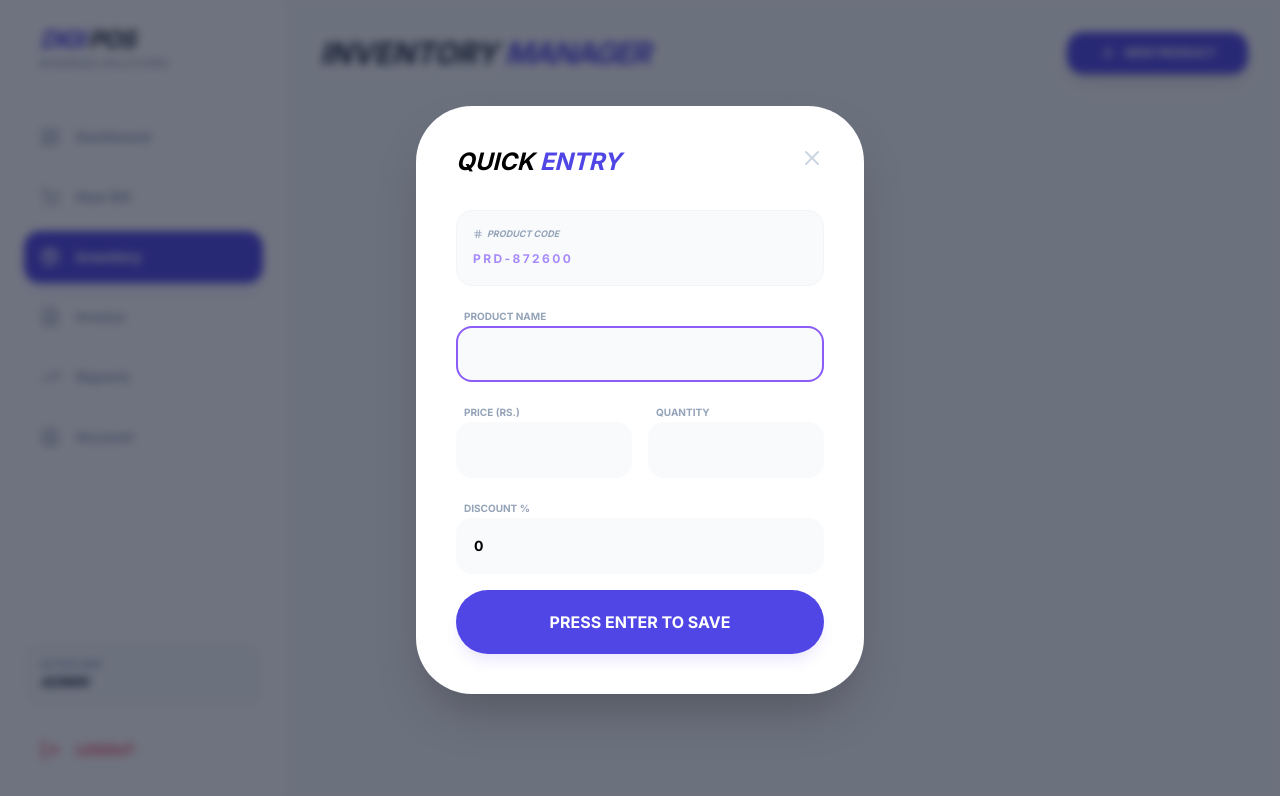
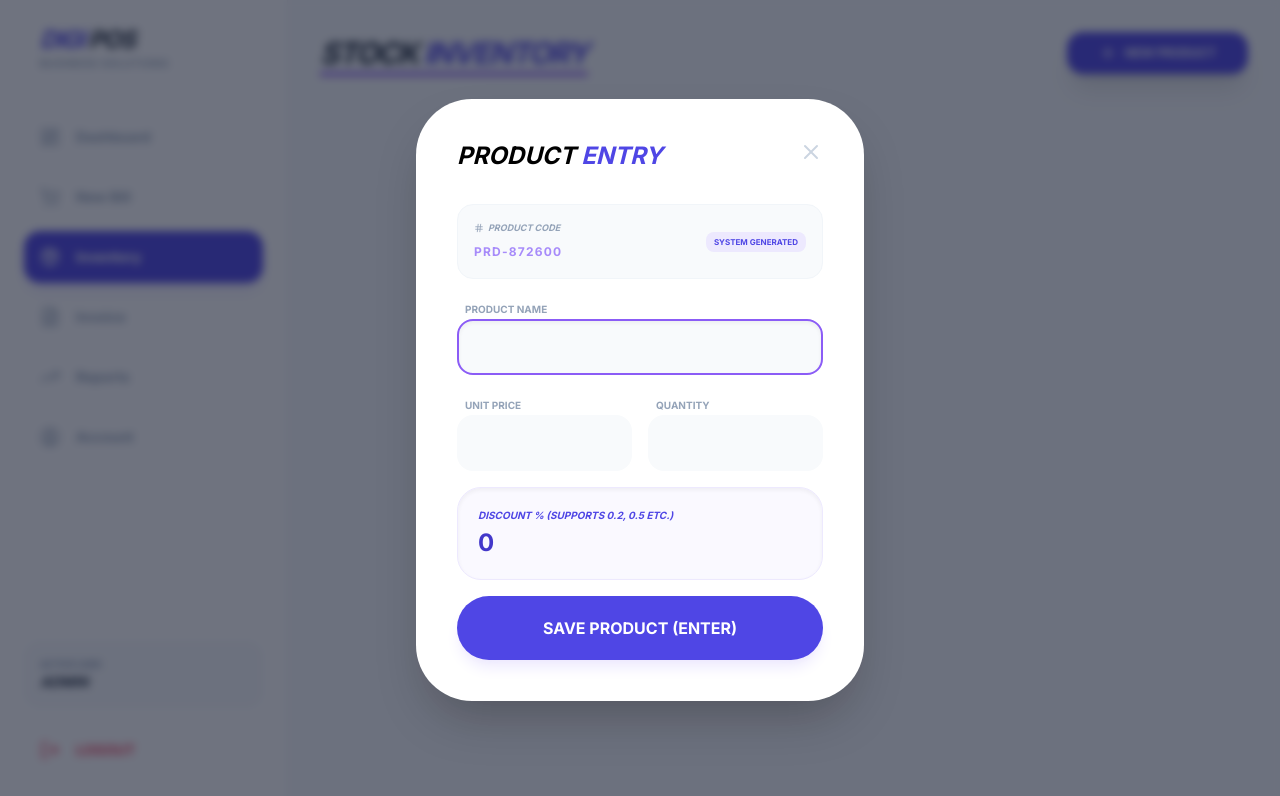
Before and after one commit to ThanushDev/Smart-POS-System, a React (Vite) app: page /inventory in a window 1280 px wide. Both pictures are taken after a click on the button "NEW PRODUCT". Shown: the top 796 px of the page. Built offline with nearby package versions, Linux system fonts and the light colour scheme; what @radix-ui/themes would draw is missing.

Commit message:
Update Inventory.tsx

```diff
--- a/src/pages/Inventory.tsx
+++ b/src/pages/Inventory.tsx
@@ -15,12 +15,12 @@ const Inventory = () => {
     code: '',
     price: '',
     qty: '',
-    discount: ''
+    discount: '0'
   });
 
   const user = JSON.parse(localStorage.getItem('user') || '{}');
 
-  // Refs for Advanced Keyboard Navigation
+  // Input Refs for Arrow Navigation
   const nameRef = useRef<HTMLInputElement>(null);
   const priceRef = useRef<HTMLInputElement>(null);
   const qtyRef = useRef<HTMLInputElement>(null);
@@ -38,7 +38,7 @@ const Inventory = () => {
 
   useEffect(() => { if(user.businessId) fetchProducts(); }, [user.businessId]);
 
-  // Global Key Listener (Ctrl+N to New Product)
+  // Handle Global Ctrl+N shortcut
   useEffect(() => {
     const handleGlobalKeys = (e: KeyboardEvent) => {
       if ((e.ctrlKey || e.metaKey) && e.key === 'n') {
@@ -59,17 +59,17 @@ const Inventory = () => {
       setFormData({ name: '', code: generateProductCode(), price: '', qty: '', discount: '0' });
     }
     setShowModal(true);
-    setTimeout(() => nameRef.current?.focus(), 100);
+    setTimeout(() => nameRef.current?.focus(), 150);
   };
 
-  // Advanced Navigation Logic (Arrow Keys & Enter)
-  const handleKeyDown = (e: React.KeyboardEvent, prevRef: any, nextRef: any) => {
+  // Keyboard Navigation: Enter, Up/Down Arrows
+  const handleKeyNav = (e: React.KeyboardEvent, prev: any, next: any) => {
     if (e.key === 'Enter' || e.key === 'ArrowDown') {
       e.preventDefault();
-      nextRef.current?.focus();
+      next.current?.focus();
     } else if (e.key === 'ArrowUp') {
       e.preventDefault();
-      prevRef.current?.focus();
+      prev.current?.focus();
     }
   };
 
@@ -79,14 +79,14 @@ const Inventory = () => {
       const payload = { ...formData, businessId: user.businessId };
       if (editingProduct) {
         await axios.put(`/api/products/${editingProduct._id}`, payload);
-        toast.success("Updated Successfully");
+        toast.success("Product Updated");
       } else {
         await axios.post('/api/products', payload);
-        toast.success("Product Added");
+        toast.success("Added to Inventory");
       }
       setShowModal(false);
       fetchProducts();
-    } catch (err) { toast.error("Error saving"); }
+    } catch (err) { toast.error("Database Error"); }
   };
 
   return (
@@ -94,44 +94,49 @@ const Inventory = () => {
       <Sidebar />
       <main className="flex-1 p-8 overflow-y-auto">
         <header className="flex justify-between items-center mb-10">
-          <h1 className="text-3xl font-black italic uppercase text-slate-800">Inventory <span className="text-indigo-600 tracking-tighter">Manager</span></h1>
-          <button onClick={() => openModal()} className="bg-indigo-600 text-white px-8 py-3 rounded-2xl font-black flex items-center gap-2 shadow-lg hover:scale-105 transition-all uppercase text-xs">
+          <h1 className="text-3xl font-black italic uppercase text-slate-800 tracking-tighter underline decoration-indigo-500 decoration-4 underline-offset-8">Stock <span className="text-indigo-600">Inventory</span></h1>
+          <button onClick={() => openModal()} className="bg-indigo-600 text-white px-8 py-3 rounded-2xl font-black flex items-center gap-2 shadow-xl hover:bg-indigo-700 transition-all uppercase text-xs">
             <Plus size={18}/> New Product
           </button>
         </header>
 
         <div className="grid grid-cols-1 md:grid-cols-4 gap-6">
           {products.filter(p => p.name.toLowerCase().includes(searchTerm.toLowerCase())).map((p) => (
-            <div key={p._id} className="bg-white p-6 rounded-[2.5rem] border border-slate-100 shadow-sm hover:shadow-xl transition-all group">
+            <div key={p._id} className="bg-white p-6 rounded-[2.5rem] border border-slate-100 shadow-sm hover:shadow-2xl transition-all group">
               <div className="flex justify-between items-center mb-4">
-                <div className="p-3 bg-slate-50 rounded-2xl text-indigo-600"><Package size={20} /></div>
+                <div className="p-3 bg-indigo-50 rounded-2xl text-indigo-600 shadow-inner"><Package size={20} /></div>
                 <button onClick={() => openModal(p)} className="p-2 text-amber-500 hover:bg-amber-50 rounded-lg"><Edit3 size={18}/></button>
               </div>
               <h3 className="font-black uppercase text-sm truncate text-slate-800 italic">{p.name}</h3>
-              <p className="text-[10px] font-bold text-slate-400 mt-1">{p.code}</p>
-              <div className="flex justify-between items-end mt-6 pt-4 border-t border-slate-50 font-black italic">
-                <p className="text-lg text-indigo-600">Rs.{p.price}</p>
-                <span className="text-xs px-3 py-1 bg-slate-100 rounded-full">{p.qty}</span>
+              <p className="text-[10px] font-black text-slate-300 mt-1 tracking-widest">{p.code}</p>
+              <div className="flex justify-between items-end mt-6 pt-4 border-t border-slate-50">
+                <p className="text-lg font-black text-indigo-600 italic">Rs.{p.price}</p>
+                <div className="text-right">
+                    <p className="text-[9px] font-black text-slate-300 uppercase">Stock</p>
+                    <span className="text-xs font-black text-slate-600">{p.qty}</span>
+                </div>
               </div>
             </div>
           ))}
         </div>
       </main>
 
-      {/* KEYBOARD-ONLY MODAL */}
       {showModal && (
         <div className="fixed inset-0 bg-slate-900/60 backdrop-blur-sm flex items-center justify-center z-[100] p-4">
-          <div className="bg-white w-full max-w-md rounded-[3.5rem] p-10 shadow-2xl relative animate-in zoom-in duration-150">
-            <button onClick={() => setShowModal(false)} className="absolute top-10 right-10 text-slate-300 hover:text-rose-500"><X size={24}/></button>
+          <div className="bg-white w-full max-w-md rounded-[3.5rem] p-10 shadow-2xl relative border border-white/20 animate-in zoom-in duration-200">
+            <button onClick={() => setShowModal(false)} className="absolute top-10 right-10 text-slate-300 hover:text-rose-500 transition-colors"><X size={24}/></button>
 
-            <h2 className="text-2xl font-black italic uppercase mb-8">Quick <span className="text-indigo-600">Entry</span></h2>
+            <h2 className="text-2xl font-black italic uppercase mb-8">Product <span className="text-indigo-600 italic">Entry</span></h2>
 
             <form onSubmit={handleSubmit} className="space-y-4">
-              <div className="bg-slate-50 p-4 rounded-2xl border border-slate-100 mb-2">
-                <label className="text-[9px] font-black uppercase text-slate-400 flex items-center gap-1 mb-1 italic">
-                  <Hash size={10}/> Product Code
-                </label>
-                <input type="text" className="w-full bg-transparent font-black text-xs tracking-[0.2em] outline-none text-indigo-400" value={formData.code} readOnly tabIndex={-1} />
+              <div className="bg-slate-50 p-4 rounded-2xl border border-slate-100 flex items-center justify-between">
+                <div>
+                  <label className="text-[9px] font-black uppercase text-slate-400 flex items-center gap-1 mb-1 italic">
+                    <Hash size={10}/> Product Code
+                  </label>
+                  <input type="text" className="bg-transparent font-black text-xs tracking-widest outline-none text-indigo-400 cursor-not-allowed" value={formData.code} readOnly tabIndex={-1} />
+                </div>
+                <span className="text-[8px] font-black bg-indigo-100 text-indigo-600 px-2 py-1 rounded-lg uppercase">System Generated</span>
               </div>
 
               <div>
@@ -139,25 +144,25 @@ const Inventory = () => {
                 <input
                   ref={nameRef}
                   type="text"
-                  className="w-full p-4 bg-slate-50 rounded-2xl outline-none font-bold text-sm border-2 border-transparent focus:border-indigo-500 transition-all"
+                  className="w-full p-4 bg-slate-50 rounded-2xl outline-none font-bold text-sm border-2 border-transparent focus:border-indigo-500 transition-all shadow-inner"
                   value={formData.name}
                   onChange={(e) => setFormData({...formData, name: e.target.value})}
-                  onKeyDown={(e) => handleKeyDown(e, nameRef, priceRef)}
+                  onKeyDown={(e) => handleKeyNav(e, nameRef, priceRef)}
                   required
                 />
               </div>
 
               <div className="grid grid-cols-2 gap-4">
                 <div>
-                  <label className="text-[10px] font-black uppercase text-slate-400 ml-2">Price (Rs.)</label>
+                  <label className="text-[10px] font-black uppercase text-slate-400 ml-2">Unit Price</label>
                   <input
                     ref={priceRef}
                     type="number"
                     step="any"
-                    className="w-full p-4 bg-slate-50 rounded-2xl outline-none font-bold text-sm border-2 border-transparent focus:border-indigo-500 transition-all [appearance:textfield] [&::-webkit-outer-spin-button]:appearance-none [&::-webkit-inner-spin-button]:appearance-none"
+                    className="w-full p-4 bg-slate-50 rounded-2xl outline-none font-bold text-sm border-2 border-transparent focus:border-indigo-500 [appearance:textfield] [&::-webkit-outer-spin-button]:appearance-none [&::-webkit-inner-spin-button]:appearance-none"
                     value={formData.price}
                     onChange={(e) => setFormData({...formData, price: e.target.value})}
-                    onKeyDown={(e) => handleKeyDown(e, nameRef, qtyRef)}
+                    onKeyDown={(e) => handleKeyNav(e, nameRef, qtyRef)}
                     required
                   />
                 </div>
@@ -166,24 +171,26 @@ const Inventory = () => {
                   <input
                     ref={qtyRef}
                     type="number"
-                    className="w-full p-4 bg-slate-50 rounded-2xl outline-none font-bold text-sm border-2 border-transparent focus:border-indigo-500 transition-all [appearance:textfield] [&::-webkit-outer-spin-button]:appearance-none [&::-webkit-inner-spin-button]:appearance-none"
+                    step="any"
+                    className="w-full p-4 bg-slate-50 rounded-2xl outline-none font-bold text-sm border-2 border-transparent focus:border-indigo-500 [appearance:textfield] [&::-webkit-outer-spin-button]:appearance-none [&::-webkit-inner-spin-button]:appearance-none"
                     value={formData.qty}
                     onChange={(e) => setFormData({...formData, qty: e.target.value})}
-                    onKeyDown={(e) => handleKeyDown(e, priceRef, discountRef)}
+                    onKeyDown={(e) => handleKeyNav(e, priceRef, discountRef)}
                     required
                   />
                 </div>
               </div>
 
-              <div>
-                <label className="text-[10px] font-black uppercase text-slate-400 ml-2">Discount %</label>
+              <div className="p-5 bg-indigo-50/50 rounded-3xl border border-indigo-100 shadow-inner">
+                <label className="text-[10px] font-black uppercase text-indigo-600 mb-1 block italic">Discount % (Supports 0.2, 0.5 etc.)</label>
                 <input
                   ref={discountRef}
                   type="number"
-                  className="w-full p-4 bg-slate-50 rounded-2xl outline-none font-bold text-sm border-2 border-transparent focus:border-indigo-500 transition-all [appearance:textfield] [&::-webkit-outer-spin-button]:appearance-none [&::-webkit-inner-spin-button]:appearance-none"
+                  step="any"
+                  className="w-full bg-transparent outline-none font-black text-indigo-700 text-2xl [appearance:textfield] [&::-webkit-outer-spin-button]:appearance-none [&::-webkit-inner-spin-button]:appearance-none"
                   value={formData.discount}
                   onChange={(e) => setFormData({...formData, discount: e.target.value})}
-                  onKeyDown={(e) => handleKeyDown(e, qtyRef, submitRef)}
+                  onKeyDown={(e) => handleKeyNav(e, qtyRef, submitRef)}
                 />
               </div>
 
@@ -192,7 +199,7 @@ const Inventory = () => {
                 type="submit"
                 className="w-full py-5 bg-indigo-600 text-white rounded-[2rem] font-black uppercase shadow-lg shadow-indigo-100 hover:bg-indigo-700 active:scale-95 transition-all mt-4"
               >
-                Press Enter to Save
+                Save Product (Enter)
               </button>
             </form>
           </div>
```
